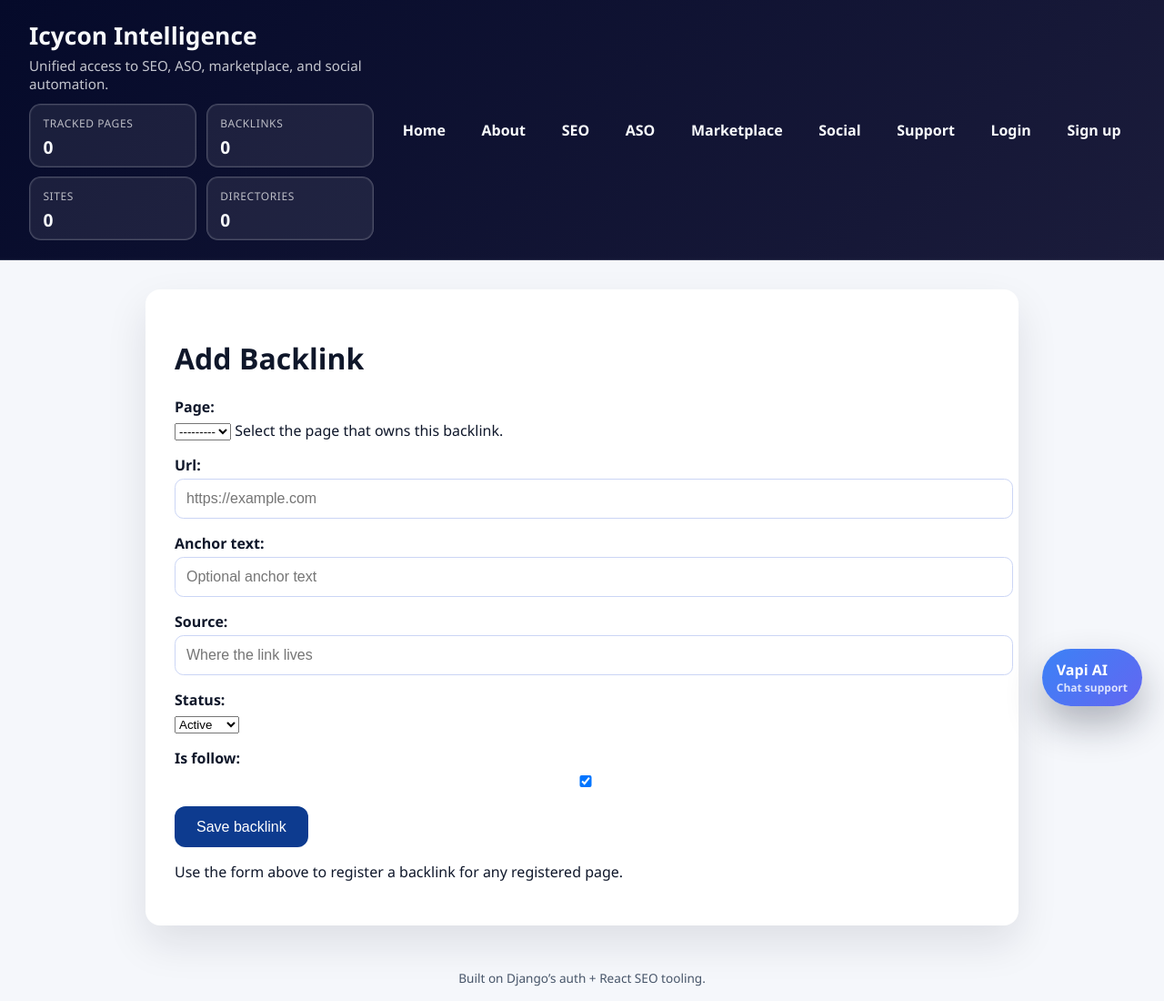
After one commit to theomarutla-commits/icycon, a Django app: page /seo/backlinks/add/ in a window 1280 px wide. The commit adds this page. Shown: the whole page at 91% size. Run offline with Django 4.2, Linux system fonts and the light colour scheme; data that the repository does not hold is empty.

Commit message:
ready-to-launch-kinda

```diff
--- a/accounts/templates/shared/dashboard_header.html
+++ b/accounts/templates/shared/dashboard_header.html
@@ -94,7 +94,7 @@
       Unified access to SEO, ASO, marketplace, and social automation.
     </p>
     <div class="dashboard-summary">
-      {% with summary=seo_summary|default:{} %}
+      {% with summary=seo_summary|default:seo_summary_default %}
       <div class="summary-card">
         <span>Tracked pages</span>
         <strong>{{ summary.pages_count|default:0 }}</strong>
--- a/seo/context_processors.py
+++ b/seo/context_processors.py
@@ -1,6 +1,14 @@
 from __future__ import annotations
 
 from .models import Backlink, DirectoryListing, PageMeta, SiteProfile
+
+
+SEO_SUMMARY_DEFAULT = {
+    'pages_count': 0,
+    'backlinks_count': 0,
+    'sites_count': 0,
+    'directories_count': 0,
+}
 
 
 def seo_dashboard_summary(request):
@@ -11,4 +19,7 @@ def seo_dashboard_summary(request):
         'sites_count': SiteProfile.objects.count(),
         'directories_count': DirectoryListing.objects.count(),
     }
-    return {'seo_summary': summary}
+    return {
+        'seo_summary': summary,
+        'seo_summary_default': SEO_SUMMARY_DEFAULT,
+    }
--- /dev/null
+++ b/seo/forms.py
@@ -0,0 +1,20 @@
+from django import forms
+
+from .models import Backlink, PageMeta
+
+
+class BacklinkForm(forms.ModelForm):
+    page = forms.ModelChoiceField(
+        queryset=PageMeta.objects.order_by('slug'),
+        label='Page',
+        help_text='Select the page that owns this backlink.',
+    )
+
+    class Meta:
+        model = Backlink
+        fields = ['page', 'url', 'anchor_text', 'source', 'status', 'is_follow']
+        widgets = {
+            'url': forms.URLInput(attrs={'placeholder': 'https://example.com'}),
+            'anchor_text': forms.TextInput(attrs={'placeholder': 'Optional anchor text'}),
+            'source': forms.TextInput(attrs={'placeholder': 'Where the link lives'}),
+        }
--- /dev/null
+++ b/seo/templates/seo/add_backlink.html
@@ -0,0 +1,23 @@
+{% extends "accounts/base.html" %}
+
+{% block title %}Add Backlink{% endblock %}
+
+{% block content %}
+  <h1>Add Backlink</h1>
+
+  {% if success %}
+    <div class="alert alert-success">
+      Backlink saved successfully.
+    </div>
+  {% endif %}
+
+  <form method="post" novalidate>
+    {% csrf_token %}
+    {{ form.as_p }}
+    <button type="submit" class="btn btn-primary">Save backlink</button>
+  </form>
+
+  <p class="mt-3">
+    Use the form above to register a backlink for any registered page.
+  </p>
+{% endblock %}
--- a/seo/urls.py
+++ b/seo/urls.py
@@ -11,4 +11,5 @@ urlpatterns = [
     path('api/pages/<slug:slug>/backlinks/', views.page_backlinks, name='page_backlinks'),
     path('api/sites/', views.site_list, name='site_list'),
     path('api/directories/', views.directory_list, name='directory_list'),
+    path('backlinks/add/', views.add_backlink, name='add_backlink'),
 ]
--- a/seo/views.py
+++ b/seo/views.py
@@ -7,6 +7,7 @@ from django.shortcuts import render
 from django.views.decorators.csrf import ensure_csrf_cookie
 from django.views.decorators.http import require_http_methods
 
+from .forms import BacklinkForm
 from .models import Backlink, DirectoryListing, PageMeta, SiteProfile
 
 
@@ -177,6 +178,18 @@ def directory_list(request: HttpRequest) -> JsonResponse:
         'updated_at': directory.updated_at.isoformat(),
     }, status=201)
 
+
+@require_http_methods(['GET', 'POST'])
+@ensure_csrf_cookie
+def add_backlink(request: HttpRequest) -> HttpResponse:
+    form = BacklinkForm(request.POST or None)
+    success = False
+    if request.method == 'POST' and form.is_valid():
+        form.save()
+        success = True
+        form = BacklinkForm()
+    return render(request, 'seo/add_backlink.html', {'form': form, 'success': success})
+
 @ensure_csrf_cookie
 def dashboard(request: HttpRequest) -> HttpResponse:
     return render(request, 'seo/dashboard.html')
```
Also changed, not shown: db.sqlite3, seo/migrations/0005_ensure_backlink_table.py (added).
